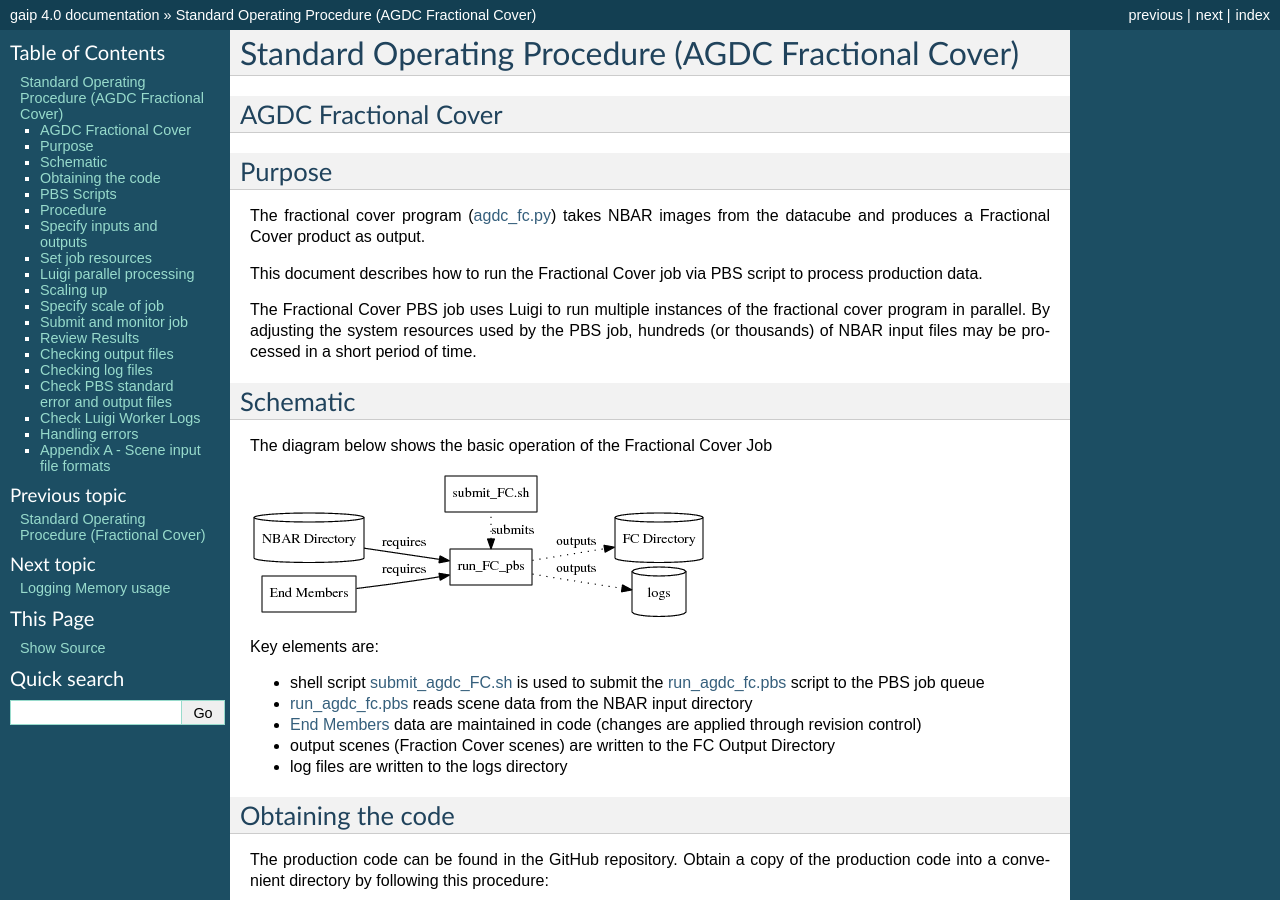
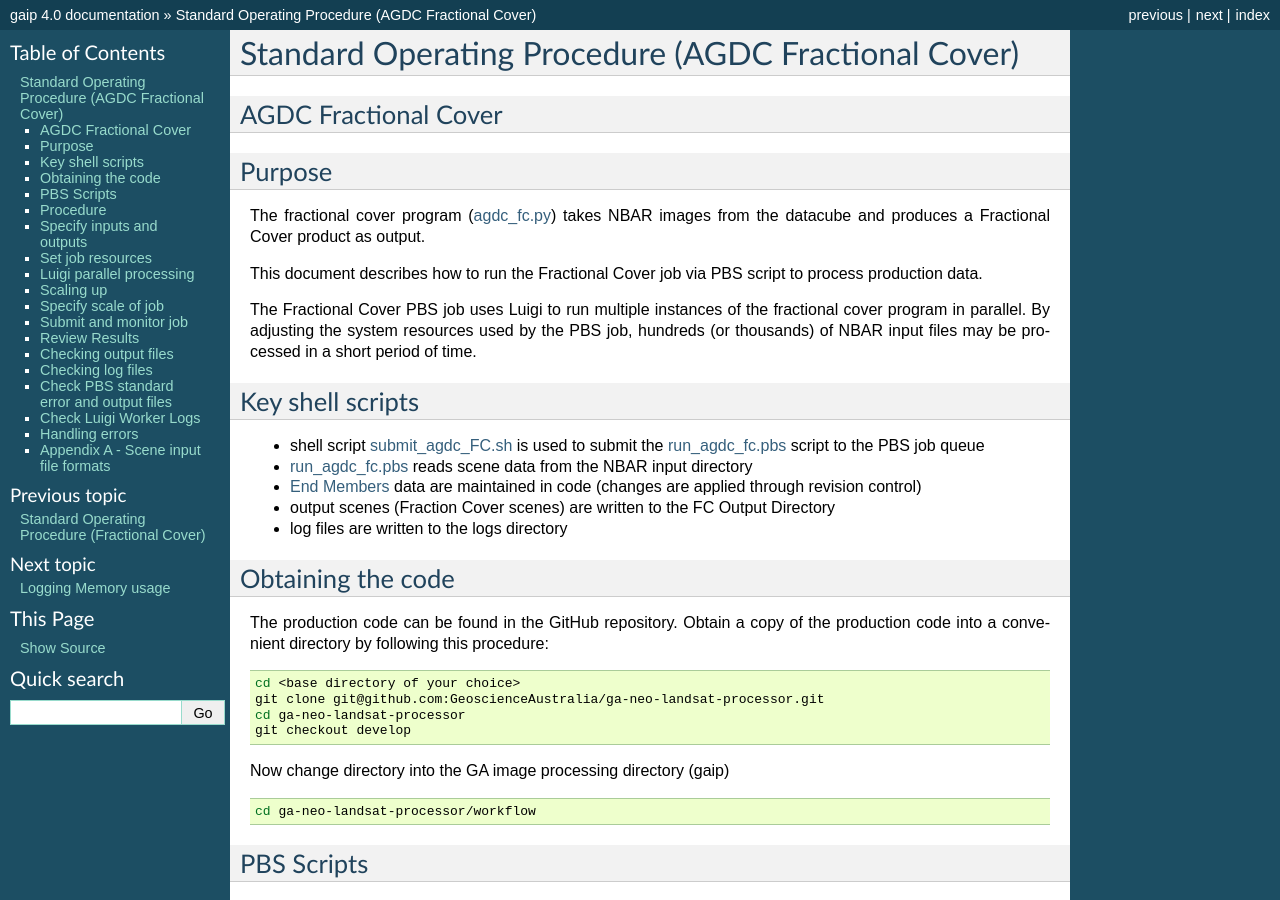
Before and after one commit to GeoscienceAustralia/wagl, a Sphinx documentation site: the page built from docs/source/agdc_fc_sop.rst, in a window 1280 px wide and 900 px high. Built offline with Sphinx 7.4.7, drawn with Linux system fonts in a browser that asks for light colours; pages that are not in the unit, such as notebooks, are missing from menus.

Commit message:
Removed references to the fc.png diagram, but we need to add a new one later.

```diff
--- a/docs/source/agdc_fc_sop.rst
+++ b/docs/source/agdc_fc_sop.rst
@@ -16,13 +16,8 @@ This document describes how to run the Fractional Cover job via PBS script to pr
 
 The Fractional Cover PBS job uses Luigi to run multiple instances of the fractional cover program in parallel. By adjusting the system resources used by the PBS job, hundreds (or thousands) of NBAR input files may be processed in a short period of time.
 
-Schematic
----------
-The diagram below shows the basic operation of the Fractional Cover Job
-
-.. image:: diagrams/fc.png
-
-Key elements are:
+Key shell scripts
+-----------------
 
 * shell script submit_agdc_FC.sh_ is used to submit the run_agdc_fc.pbs_ script to the PBS job queue
 * run_agdc_fc.pbs_ reads scene data from the NBAR input directory
```
